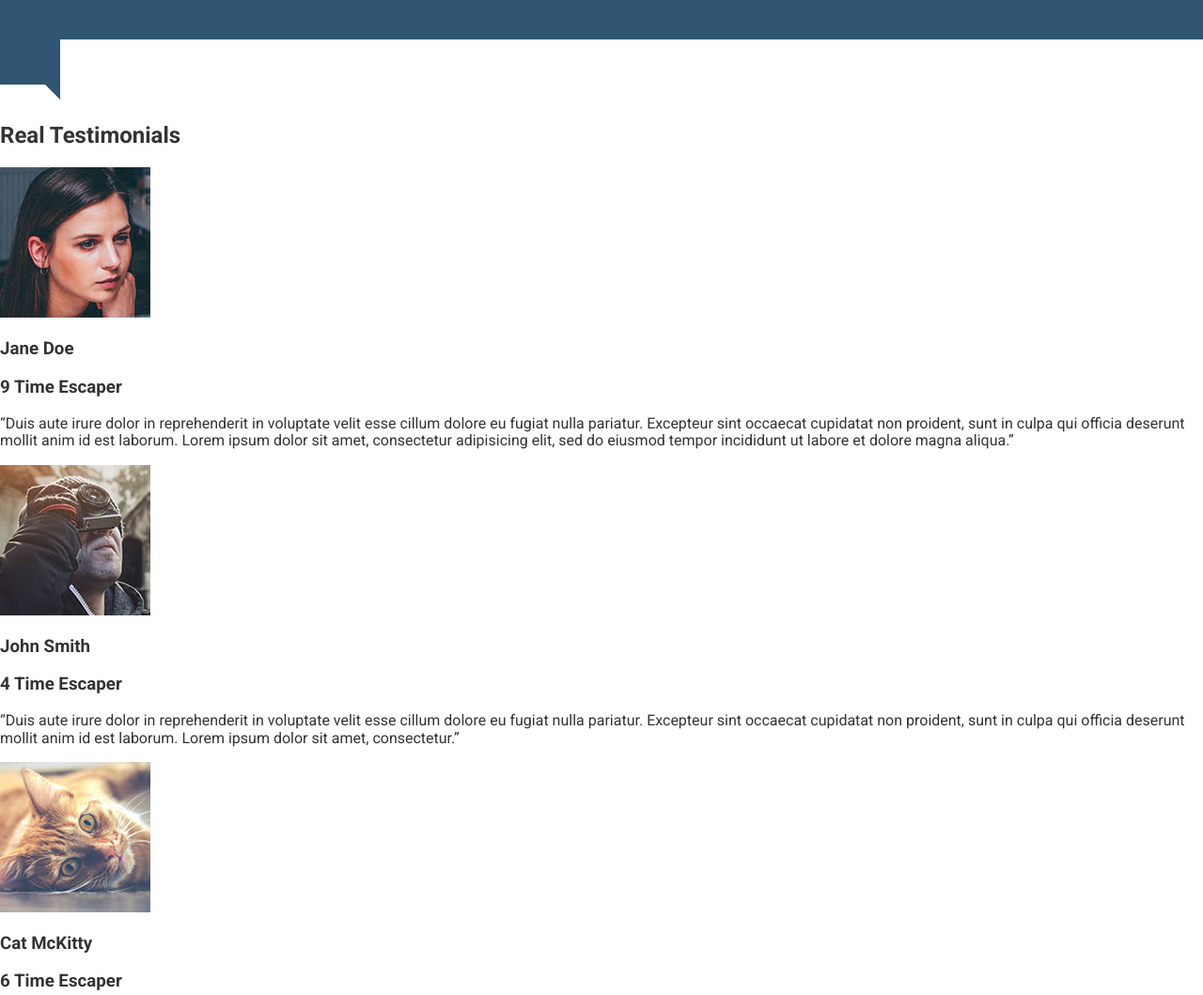
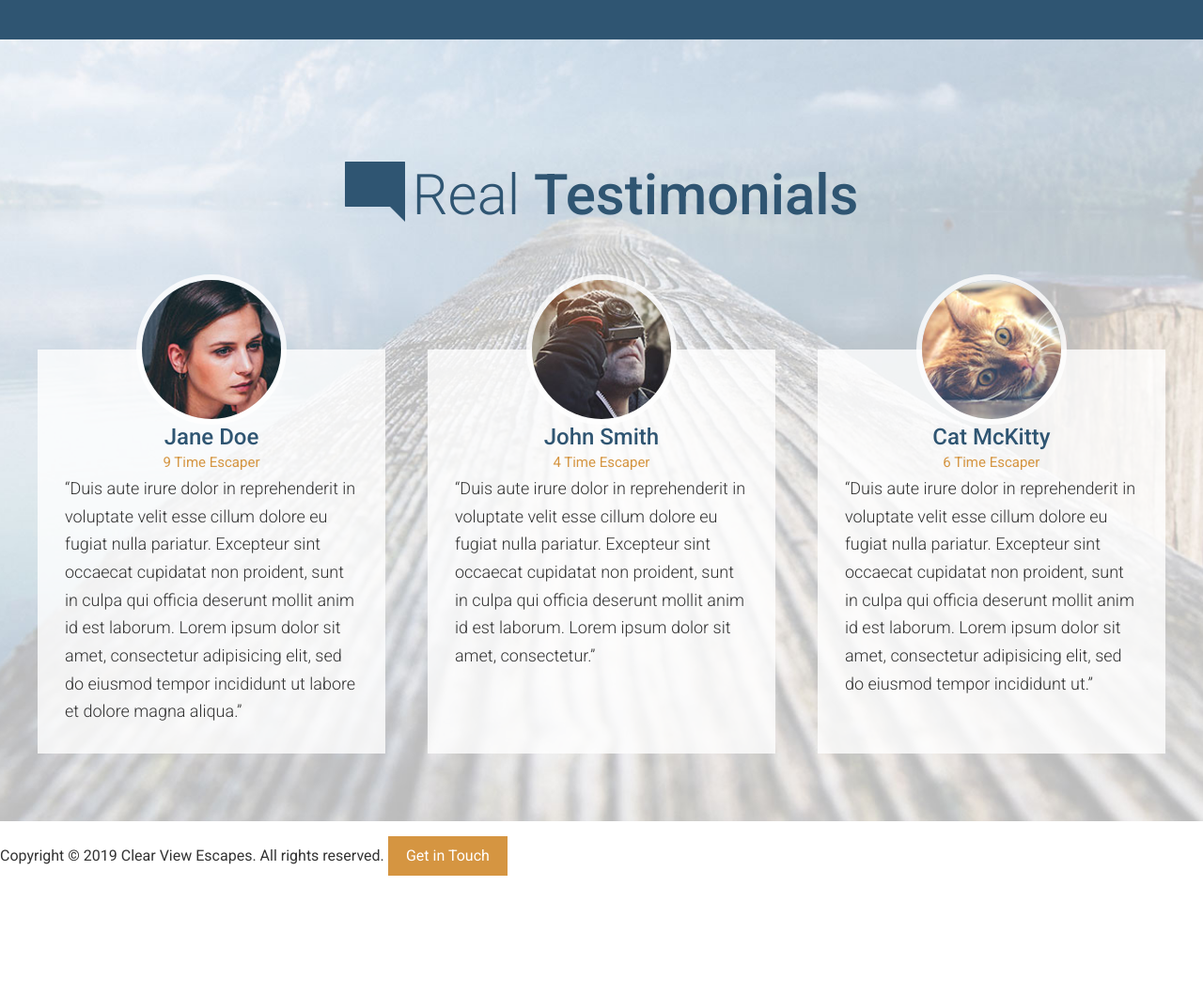
Before and after one commit to aladdinmateo/myPackage, a website: page maNode/Project/tt/index.html in a window 1280 px wide. Shown: the part 2760-3819 px from the top of the page at 94% size. After the commit the page ends 3708 px from the top, so only its background shows below. Drawn offline with Linux system fonts and the light colour scheme.

Commit message:
testimonials section completed

```diff
--- a/maNode/Project/tt/Css/again/Body/_mixins.css
+++ b/maNode/Project/tt/Css/again/Body/_mixins.css
@@ -11,7 +11,7 @@
 }
 
 @define-mixin large {
-  @media (min-width: 1200px) {
+  @media (min-width: 1010px) {
     @mixin-content;
   }
 }
--- a/maNode/Project/tt/Css/again/maCssII.css
+++ b/maNode/Project/tt/Css/again/maCssII.css
@@ -11,3 +11,4 @@
 @import "newStyle/_contain";
 @import "newStyle/_section-title";
 @import "newStyle/_features";
+@import "newStyle/_testimonial";
--- a/maNode/Project/tt/Css/again/newStyle/_row.css
+++ b/maNode/Project/tt/Css/again/newStyle/_row.css
@@ -13,6 +13,10 @@
     margin-right: -100px;
   }
 
+  &-margin-smaller {
+    margin-right: -45px;
+  }
+
   &-margin > div {
     padding-right: 65px;
     /* max-width: 500px; */
@@ -23,6 +27,10 @@
     padding-right: 100px;
     /* max-width: 500px; */
     /* box-sizing: border-box; */
+  }
+
+  &-margin-smaller > div {
+    padding-right: 45px;
   }
 
   /* &_medium-8 {
@@ -59,6 +67,34 @@
     }
   }
 
+  /* : */
+
+  @mixin large {
+
+    &-bot-margin-to-large {
+      margin-bottom: 0;
+    }
+
+    &_large-4 {
+      float: left;
+      width: 33.33%;
+    }
+
+      &_large-4-bigger {
+        width: 37%;
+      }
+
+    &_large-8 {
+      float: left;
+      width: 66.66%;
+      margin-top: 0;
+    }
+
+    &_large-8-smaller {
+      width: 63%;
+    }
+  }
+
   /* &_medium-6 {
     text-align: center;
     width: 100%;
@@ -71,6 +107,32 @@
       width: 50%;
     }
   }
+
+  &-top-pad {
+    padding-top: 80px;
+  }
+
+  &-equal-height-medium {
+    @mixin medium {
+      display: flex;
+    }
+
+    & > div {
+      folat: none;
+      display: flex;
+    }
+  }
+
+  &-equal-height-large {
+    @mixin large {
+      display: flex;
+    }
+
+    & > div {
+      folat: none;
+      display: flex;
+    }
+  }
 /* .clear {
   clear: both;
 } */
--- a/maNode/Project/tt/Css/again/newStyle/_section-title.css
+++ b/maNode/Project/tt/Css/again/newStyle/_section-title.css
@@ -18,10 +18,16 @@
     margin-bottom: 0.6rem;
 
     @mixin small {
+      position: relative;
+      top: 8px;
       margin-right: 0.5rem;
       margin-left: 0;
       display: inline-block;
       margin-bottom: 0;
     }
   }
+
+  &_blue {
+    color: $darkBlue;
+  }
 }
--- a/maNode/Project/tt/Css/again/newStyle/_sections.css
+++ b/maNode/Project/tt/Css/again/newStyle/_sections.css
@@ -9,4 +9,28 @@
     background-color: $darkBlue;
     color: white;
   }
+
+    &-testimonials {
+      background-color: #e0e6ef;
+
+      @mixin large {
+        background: url('../../assets/images/testimonials-bg.jpg') top center no-repeat;
+        background-size: cover;
+      }
+    }
+  &-no-bot-pad-medium {
+    padding-bottom: 0;
+
+    @mixin medium {
+      padding-bottom: 4.5rem;
+    }
+  }
+
+  &-no-bot-pad-large {
+    padding-bottom: 0;
+
+    @mixin large {
+      padding-bottom: 4.5rem;
+    }
+  }
 }
--- /dev/null
+++ b/maNode/Project/tt/Css/again/newStyle/_testimonial.css
@@ -0,0 +1,51 @@
+.testimonial {
+  background-color: rgba(255, 255, 255, 0.8);
+  padding: 0 18px 1px 18px;
+  margin-bottom: 98px;
+
+  @mixin large {
+    padding: 0 1.8125rem 1px 1.8125rem;
+    margin-bottom: 0;
+  }
+
+  /* @mixin large {
+    padding: 0 1.8125rem 1px 1.8125rem;
+    margin-bottom: 0;
+  } */
+
+  &_photo {
+    border: 6px solid rgba(255, 255, 255, 0.8);
+    border-radius: 50%;
+    overflow: hidden;
+    width: 160px;
+    height: 160px;
+    margin: 0 auto -80px auto;
+    position: relative;
+    top: -80px;
+  }
+
+  &_title {
+    text-align: center;
+    color: $darkBlue;
+    font-size: 1.5rem;
+    font-weight: 500;
+    margin: 0;
+  }
+
+  &_subtitle {
+    color: $maOrange;
+    text-align: center;
+    font-weight: 400;
+    font-size: 0.9375rem;
+    margin: 0.25rem 1rem;
+  }
+
+  &-last {
+    margin-bottom: 0;
+  }
+
+  /* &_relat {
+    position: relative;
+    top: 80px;
+  } */
+}
--- a/maNode/Project/tt/Css/again/newStyle/_wrap.css
+++ b/maNode/Project/tt/Css/again/newStyle/_wrap.css
@@ -8,6 +8,26 @@
 
   &-medium {
     max-width: 976px;
+  }
+
+  &-no-padding-medium {
+    padding-left: 0;
+    padding-right: 0;
+
+    @mixin medium {
+      padding-left: 18px;
+      padding-right: 18px;
+    }
+  }
+
+  &-no-padding-large {
+    padding-left: 0;
+    padding-right: 0;
+
+    @mixin large {
+      padding-left: 18px;
+      padding-right: 18px;
+    }
   }
 
   .wrapper {
--- a/maNode/Project/tt/Css/styles/maCssII.css
+++ b/maNode/Project/tt/Css/styles/maCssII.css
@@ -577,6 +577,32 @@ a {
     max-width: 976px;
   }
 
+.wrapper-no-padding-medium {
+    padding-left: 0;
+    padding-right: 0;
+  }
+
+@media (min-width: 800px) {
+
+.wrapper-no-padding-medium {
+      padding-left: 18px;
+      padding-right: 18px
+  }
+  }
+
+.wrapper-no-padding-large {
+    padding-left: 0;
+    padding-right: 0;
+  }
+
+@media (min-width: 1010px) {
+
+.wrapper-no-padding-large {
+      padding-left: 18px;
+      padding-right: 18px
+  }
+  }
+
 .wrapper .wrapper {
     padding-left: 0;
     padding-right: 0;
@@ -607,6 +633,40 @@ a {
 .section-blue {
     background-color: #2f5572;
     color: white;
+  }
+
+.section-testimonials {
+      background-color: #e0e6ef;
+    }
+
+@media (min-width: 1010px) {
+
+.section-testimonials {
+        background: url('../../assets/images/testimonials-bg.jpg') top center no-repeat;
+        background-size: cover
+    }
+  }
+
+.section-no-bot-pad-medium {
+    padding-bottom: 0;
+  }
+
+@media (min-width: 800px) {
+
+.section-no-bot-pad-medium {
+      padding-bottom: 4.5rem
+  }
+  }
+
+.section-no-bot-pad-large {
+    padding-bottom: 0;
+  }
+
+@media (min-width: 1010px) {
+
+.section-no-bot-pad-large {
+      padding-bottom: 4.5rem
+  }
   }
 
 .header {
@@ -693,6 +753,10 @@ a {
     margin-right: -100px;
   }
 
+.row-margin-smaller {
+    margin-right: -45px;
+  }
+
 .row-margin > div {
     padding-right: 65px;
     /* max-width: 500px; */
@@ -703,6 +767,10 @@ a {
     padding-right: 100px;
     /* max-width: 500px; */
     /* box-sizing: border-box; */
+  }
+
+.row-margin-smaller > div {
+    padding-right: 45px;
   }
 
 /* &_medium-8 {
@@ -739,6 +807,34 @@ a {
     }
   }
 
+/* : */
+
+@media (min-width: 1010px) {
+
+    .row-bot-margin-to-large {
+      margin-bottom: 0;
+    }
+
+    .row_large-4 {
+      float: left;
+      width: 33.33%;
+    }
+
+      .row_large-4-bigger {
+        width: 37%;
+      }
+
+    .row_large-8 {
+      float: left;
+      width: 66.66%;
+      margin-top: 0;
+    }
+
+    .row_large-8-smaller {
+      width: 63%;
+    }
+  }
+
 /* &_medium-6 {
     text-align: center;
     width: 100%;
@@ -751,6 +847,42 @@ a {
       width: 50%;
     }
   }
+
+.row-top-pad {
+    padding-top: 80px;
+  }
+
+@media (min-width: 800px) {
+
+.row-equal-height-medium {
+      display: -webkit-box;
+      display: -ms-flexbox;
+      display: flex
+  }
+  }
+
+.row-equal-height-medium > div {
+      folat: none;
+      display: -webkit-box;
+      display: -ms-flexbox;
+      display: flex;
+    }
+
+@media (min-width: 1010px) {
+
+.row-equal-height-large {
+      display: -webkit-box;
+      display: -ms-flexbox;
+      display: flex
+  }
+  }
+
+.row-equal-height-large > div {
+      folat: none;
+      display: -webkit-box;
+      display: -ms-flexbox;
+      display: flex;
+    }
 
 .contain p {
     font-weight: 300;
@@ -796,11 +928,17 @@ a {
 @media (min-width: 530px) {
 
 .section-title_icon {
+      position: relative;
+      top: 8px;
       margin-right: 0.5rem;
       margin-left: 0;
       display: inline-block;
       margin-bottom: 0
   }
+  }
+
+.section-title_blue {
+    color: #2f5572;
   }
 
 .features {
@@ -844,3 +982,58 @@ a {
       font-size: 1.875rem
   }
   }
+
+.testimonial {
+  background-color: rgba(255, 255, 255, 0.8);
+  padding: 0 18px 1px 18px;
+  margin-bottom: 98px;
+
+  /* &_relat {
+    position: relative;
+    top: 80px;
+  } */
+}
+
+@media (min-width: 1010px) {
+
+.testimonial {
+    padding: 0 1.8125rem 1px 1.8125rem;
+    margin-bottom: 0
+}
+  }
+
+/* @mixin large {
+    padding: 0 1.8125rem 1px 1.8125rem;
+    margin-bottom: 0;
+  } */
+
+.testimonial_photo {
+    border: 6px solid rgba(255, 255, 255, 0.8);
+    border-radius: 50%;
+    overflow: hidden;
+    width: 160px;
+    height: 160px;
+    margin: 0 auto -80px auto;
+    position: relative;
+    top: -80px;
+  }
+
+.testimonial_title {
+    text-align: center;
+    color: #2f5572;
+    font-size: 1.5rem;
+    font-weight: 500;
+    margin: 0;
+  }
+
+.testimonial_subtitle {
+    color: #d59541;
+    text-align: center;
+    font-weight: 400;
+    font-size: 0.9375rem;
+    margin: 0.25rem 1rem;
+  }
+
+.testimonial-last {
+    margin-bottom: 0;
+  }
--- a/maNode/Project/tt/index.html
+++ b/maNode/Project/tt/index.html
@@ -122,24 +122,51 @@
 
   </div>
 
-  <div id="testimonials">
-    <img src="assets/images/icons/comment.svg">
-    <h2>Real Testimonials</h2>
+  <div id="testimonials" class="section section-no-bot-pad-large section-testimonials">
+    <div class="wrapper wrapper-no-padding-large">
 
-    <img src="assets/images/testimonial-jane.jpg">
-    <h3>Jane Doe</h3>
-    <h3>9 Time Escaper</h3>
-    <p>&ldquo;Duis aute irure dolor in reprehenderit in voluptate velit esse cillum dolore eu fugiat nulla pariatur. Excepteur sint occaecat cupidatat non proident, sunt in culpa qui officia deserunt mollit anim id est laborum. Lorem ipsum dolor sit amet, consectetur adipisicing elit, sed do eiusmod tempor incididunt ut labore et dolore magna aliqua.&rdquo;</p>
+      <h2 class="section-title section-title_blue"><img class="section-title_icon" src="assets/images/icons/comment.svg">Real <strong>Testimonials</strong></h2>
 
-    <img src="assets/images/testimonial-john.jpg">
-    <h3>John Smith</h3>
-    <h3>4 Time Escaper</h3>
-    <p>&ldquo;Duis aute irure dolor in reprehenderit in voluptate velit esse cillum dolore eu fugiat nulla pariatur. Excepteur sint occaecat cupidatat non proident, sunt in culpa qui officia deserunt mollit anim id est laborum. Lorem ipsum dolor sit amet, consectetur.&rdquo;</p>
+      <div class="row row-equal-height-large row-margin row-margin-smaller row-top-pad contain">
+        <div class="row_large-4">
+          <div class="testimonial">
 
-    <img src="assets/images/testimonial-cat.jpg">
-    <h3>Cat McKitty</h3>
-    <h3>6 Time Escaper</h3>
-    <p>&ldquo;Duis aute irure dolor in reprehenderit in voluptate velit esse cillum dolore eu fugiat nulla pariatur. Excepteur sint occaecat cupidatat non proident, sunt in culpa qui officia deserunt mollit anim id est laborum. Lorem ipsum dolor sit amet, consectetur adipisicing elit, sed do eiusmod tempor incididunt ut.&rdquo;</p>
+            <div class="testimonial_photo">
+              <img sizes ="160px" srcset="assets/images/testimonial-jane.jpg 160w, assets/images/testimonial-jane-hi-dpi.jpg 320w">
+            </div>
+
+            <h3 class="testimonial_title">Jane Doe</h3>
+            <h4 class="testimonial_subtitle">9 Time Escaper</h4>
+            <p>&ldquo;Duis aute irure dolor in reprehenderit in voluptate velit esse cillum dolore eu fugiat nulla pariatur. Excepteur sint occaecat cupidatat non proident, sunt in culpa qui officia deserunt mollit anim id est laborum. Lorem ipsum dolor sit amet, consectetur adipisicing elit, sed do eiusmod tempor incididunt ut labore et dolore magna aliqua.&rdquo;</p>
+          </div>
+        </div>
+
+        <div class="row_large-4">
+          <div class="testimonial">
+          <div class="testimonial_photo">
+            <img sizes ="160px" srcset="assets/images/testimonial-john.jpg 160w, assets/images/testimonial-john-hi-dpi.jpg 320w">
+          </div>
+          <h3 class="testimonial_title">John Smith</h3>
+          <h4 class="testimonial_subtitle">4 Time Escaper</h4>
+          <p>&ldquo;Duis aute irure dolor in reprehenderit in voluptate velit esse cillum dolore eu fugiat nulla pariatur. Excepteur sint occaecat cupidatat non proident, sunt in culpa qui officia deserunt mollit anim id est laborum. Lorem ipsum dolor sit amet, consectetur.&rdquo;</p>
+          </div>
+        </div>
+
+        <div class="row_large-4">
+          <div class="testimonial testimonial-last">
+          <div class="testimonial_photo">
+            <img sizes ="160px" srcset="assets/images/testimonial-cat.jpg 160w, assets/images/testimonial-cat-hi-dpi.jpg 320w">
+          </div>
+          <h3 class="testimonial_title">Cat McKitty</h3>
+          <h4 class="testimonial_subtitle">6 Time Escaper</h4>
+          <p>&ldquo;Duis aute irure dolor in reprehenderit in voluptate velit esse cillum dolore eu fugiat nulla pariatur. Excepteur sint occaecat cupidatat non proident, sunt in culpa qui officia deserunt mollit anim id est laborum. Lorem ipsum dolor sit amet, consectetur adipisicing elit, sed do eiusmod tempor incididunt ut.&rdquo;</p>
+          </div>
+        </div>
+
+      </div>
+
+    </div>
+
   </div>
 
   <footer>
```
